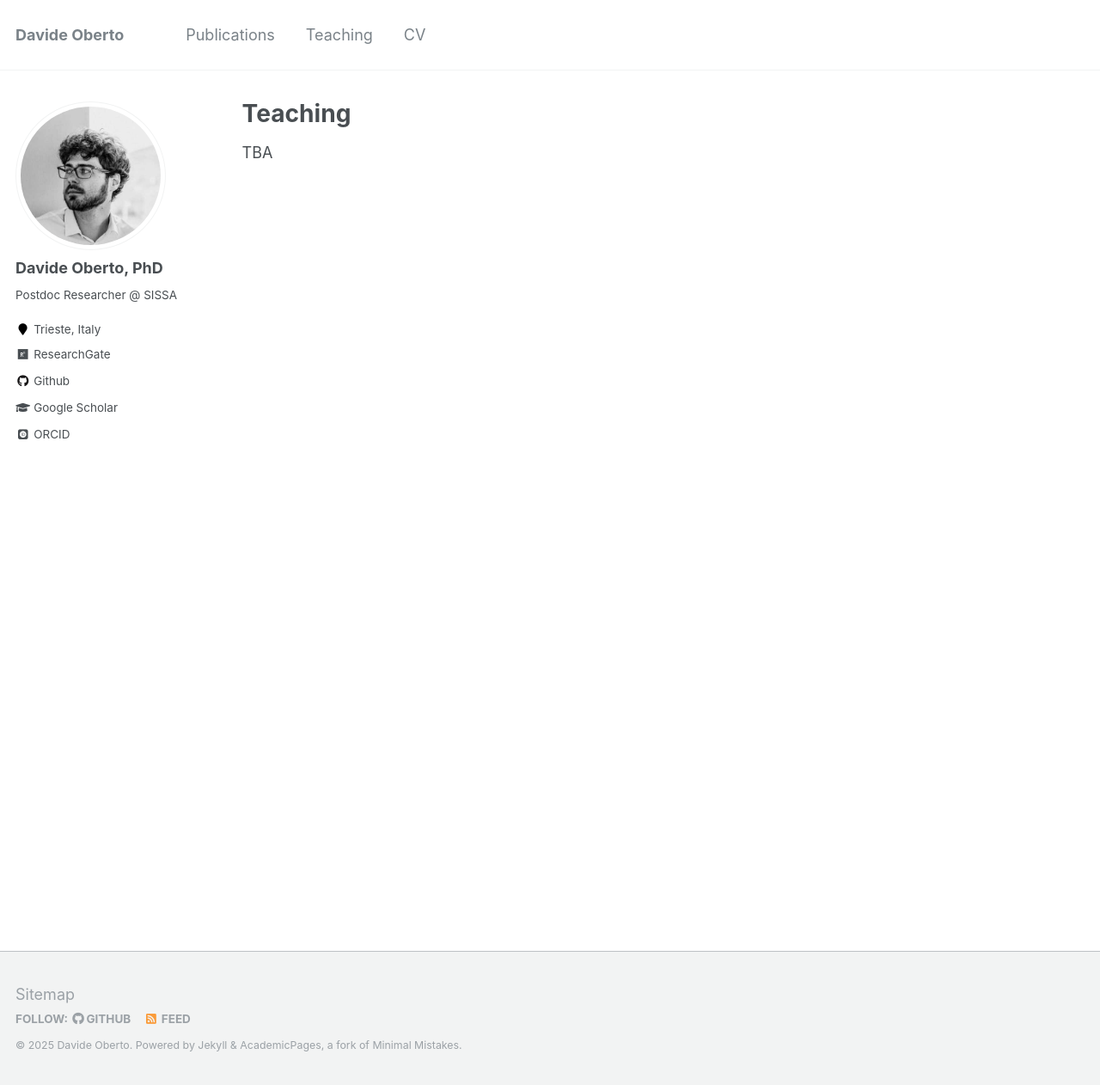
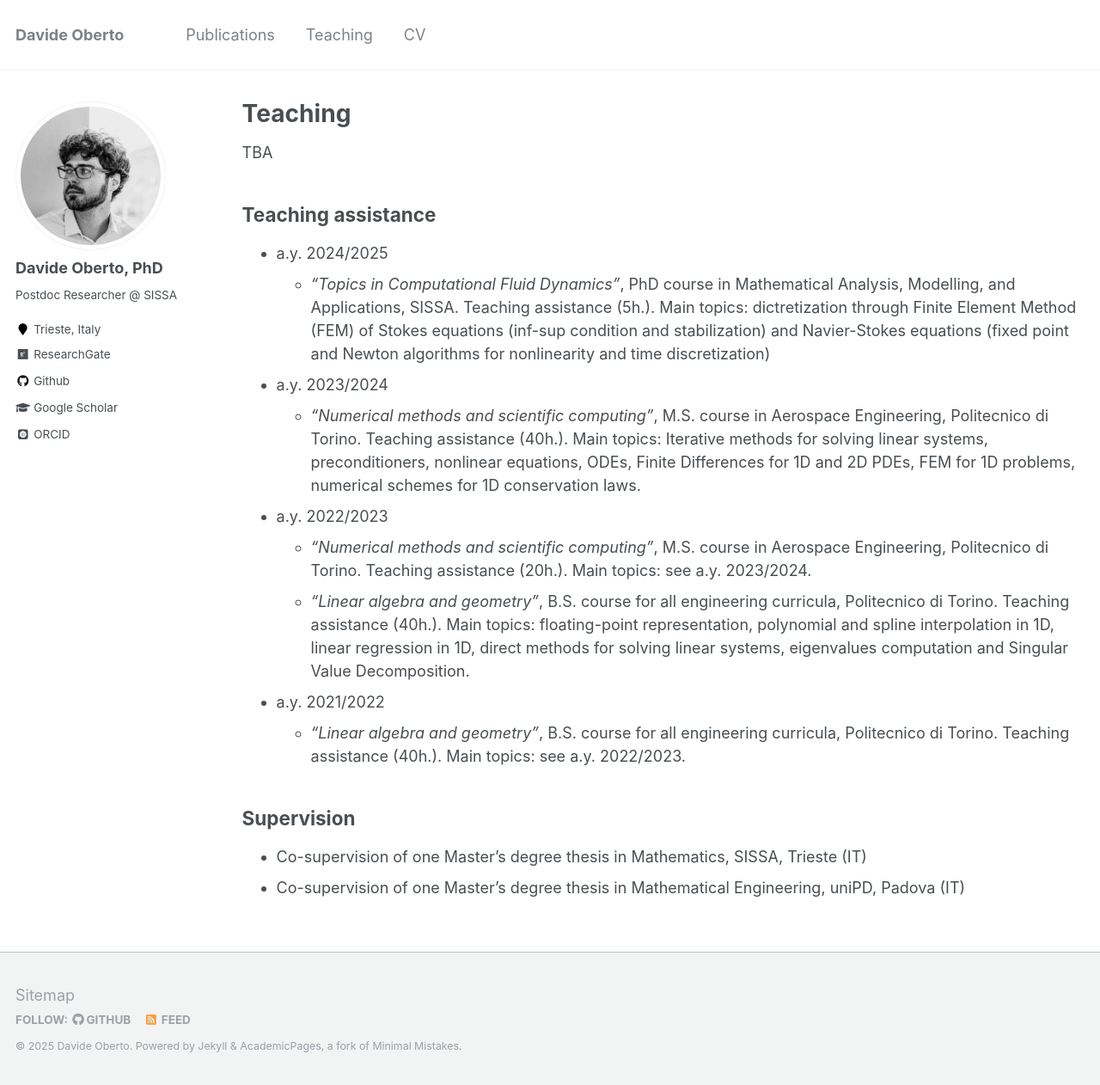
Before and after one commit to DavideOberto/DavideOberto.github.io, a Jekyll site: the page built from _pages/teaching.md, in a window 1280 px wide and 1262 px high. Shown: the whole window at 86% size. Built offline with Jekyll 4.4.1, drawn with Linux system fonts in a browser that asks for light colours; some web fonts are replaced.

Commit message:
Update teaching.md

```diff
--- a/_pages/teaching.md
+++ b/_pages/teaching.md
@@ -8,28 +8,23 @@ author_profile: true
 {% include base_path %}
 
 TBA
+## Teaching assistance
+* a.y. 2024/2025
+    * <em>“Topics in Computational Fluid Dynamics”</em>, PhD course in Mathematical Analysis, Modelling, and Applications, SISSA. Teaching assistance (5h.). Main topics: dictretization through Finite Element Method (FEM) of Stokes equations (inf-sup condition and stabilization) and Navier-Stokes equations (fixed point and Newton algorithms for nonlinearity and time discretization)
+* a.y. 2023/2024
+    * <em>“Numerical methods and scientific computing”</em>, M.S. course in Aerospace Engineering, Politecnico di Torino. Teaching assistance (40h.). Main topics: Iterative methods for solving linear systems, preconditioners, nonlinear equations, ODEs, Finite Differences for 1D and 2D PDEs, FEM for 1D problems, numerical schemes for 1D conservation laws.
+* a.y. 2022/2023
+    * <em>“Numerical methods and scientific computing”</em>, M.S. course in Aerospace Engineering, Politecnico di Torino. Teaching assistance (20h.). Main topics: see a.y. 2023/2024.
+    * <em>“Linear algebra and geometry”</em>, B.S. course for all engineering curricula, Politecnico di Torino. Teaching assistance (40h.). Main topics: floating-point representation, polynomial and spline interpolation in 1D, linear regression in 1D, direct methods for solving linear systems, eigenvalues computation and Singular Value Decomposition.
+* a.y. 2021/2022
+    * <em>“Linear algebra and geometry”</em>, B.S. course for all engineering curricula, Politecnico di Torino. Teaching assistance (40h.). Main topics: see a.y. 2022/2023.
+
+## Supervision
+
+* Co-supervision of one Master's degree thesis in Mathematics, SISSA, Trieste (IT)
+* Co-supervision of one Master's degree thesis in Mathematical Engineering, uniPD, Padova (IT)
 
 <!---
-## Lecturer
-* a.y. 2023/24
-    * <em>“Discrete Mathematics & Theory 2”</em>, CET Academic Programs for Virginia University, Siena, Italy. Teaching (24h.)
-
-## Teaching assistance
-* a.y. 2024/2025
-    * <em>“Advanced Programming”</em>, Master Degree in Data Science and Scientific Computing, SISSA/ University of Trieste. Teaching assistance (14h.)
-* a.y. 2022/23
-    * <em>“Mathematical Analysis 2”</em>, first cycle degree in Mathematics/Information Engineering/Physics, University of Siena. Teaching assistance (50h.)
-
-* a.y. 2021/22
-    * <em>“Mathematical Analysis 2”</em>, first cycle degree in Mathematics/Information Engineering/Physics. Teaching assistance (50h.)
-    * <em>“Numerical Calculus”</em>, first cycle degree in Mathematics/Information Engineering/Physics. Teaching assistance (20h.)
-    * <em>“Linear Algebra”</em>, first cycle degree in Mathematics/Information Engineering/Physics. Teaching assistance (30h.)
-
-* a.y. 2020/21
-    * <em>“Linear Algebra”</em>, first cycle degree in Mathematics/Information Engineering/Physics. Teaching assistance (50h.)
-
-* a.y. 2019/20
-    * <em>Invited lesson in Numerical Analysis</em>, Master degree in Applied Mathematics, University of Siena.
 
 ## Supervision
 
```
